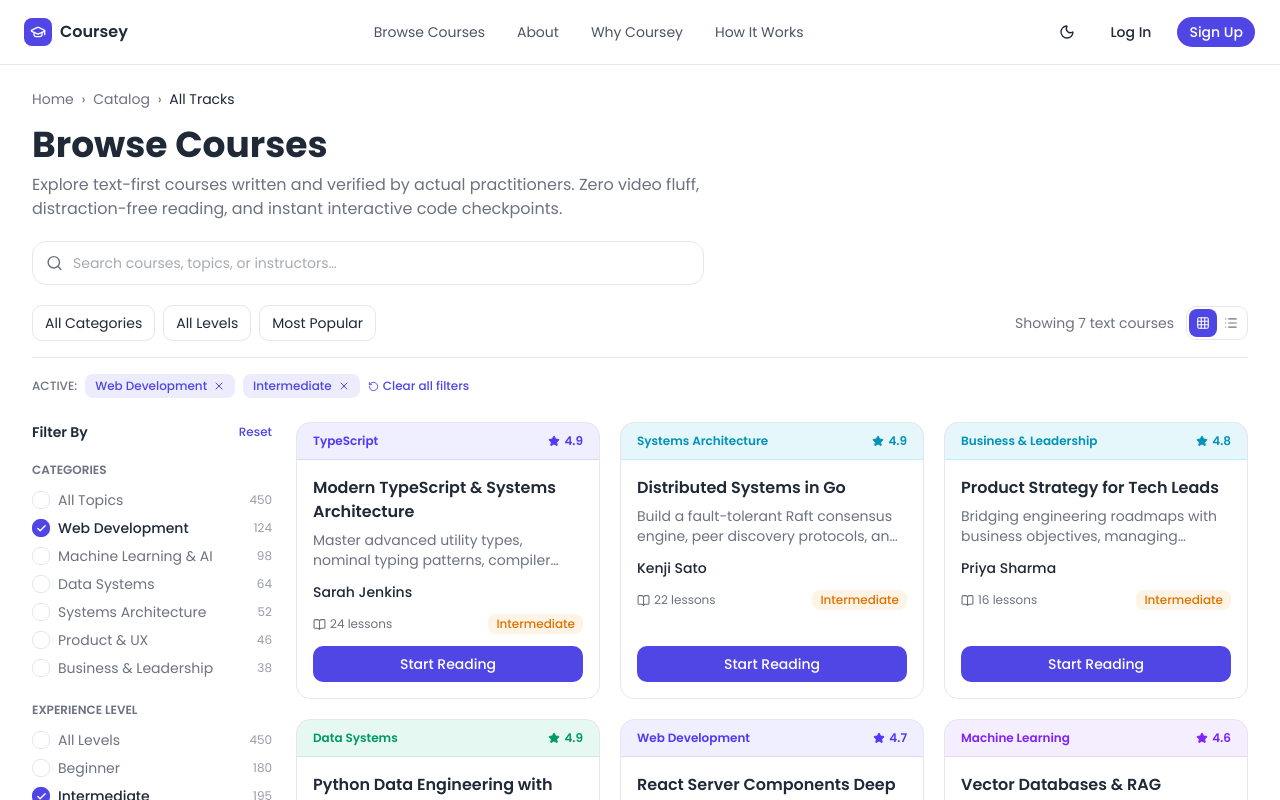
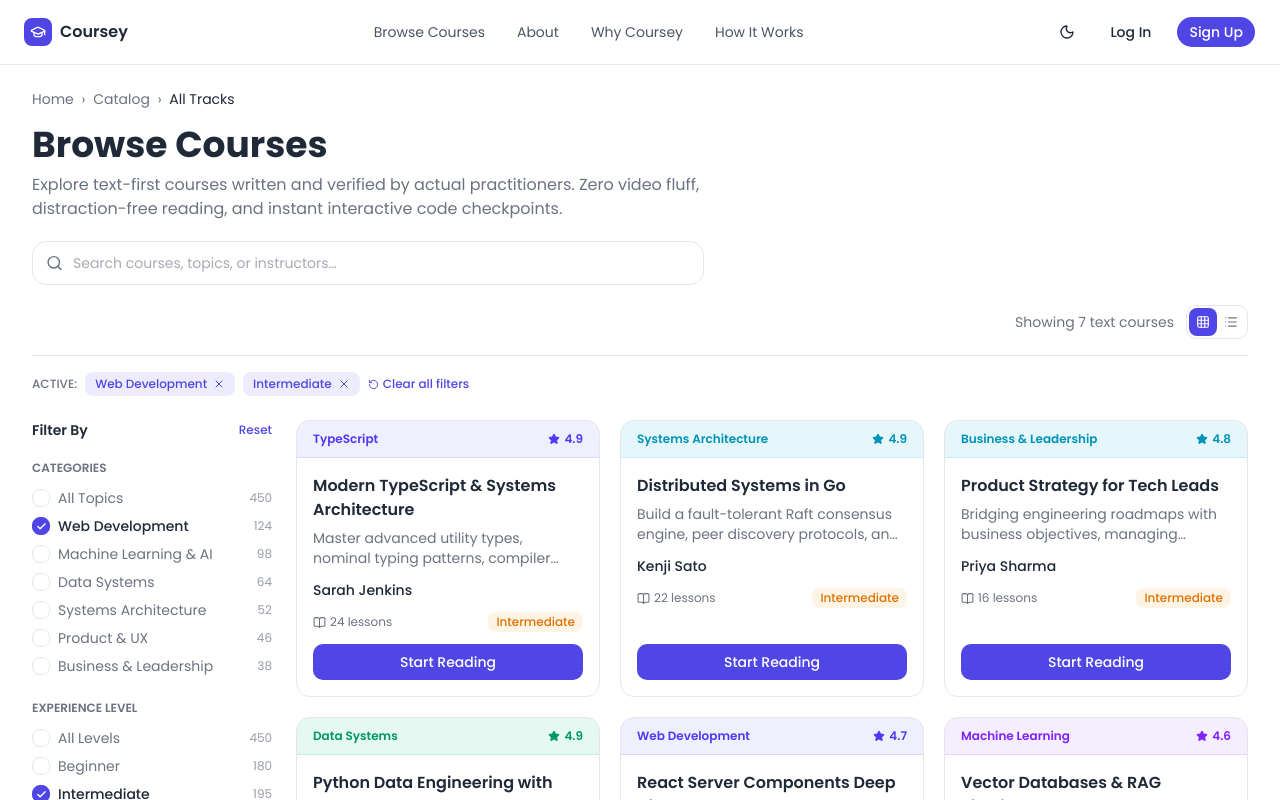
Before and after one commit to hammadgul-dev/coursey, a Next.js app: page /courses in a window 1280 px wide. Shown: the top 800 px of the page. Built offline with nearby package versions, Linux system fonts and the light colour scheme.

Commit message:
removed redundant filter buttons row from search bar

```diff
--- a/src/app/(main)/courses/_components/SearchBar.tsx
+++ b/src/app/(main)/courses/_components/SearchBar.tsx
@@ -23,17 +23,7 @@ export default function SearchBar({
         />
       </div>
 
-      <div className="mb-4 flex flex-wrap items-center justify-between gap-3 border-b border-border pb-4">
-        <div className="flex flex-wrap items-center gap-2">
-          {["All Categories", "All Levels", "Most Popular"].map((l) => (
-            <button
-              key={l}
-              className="flex h-9 cursor-pointer items-center gap-1.5 rounded-lg border border-border bg-card px-3 text-sm transition-colors duration-200 hover:border-[#4F46E5]/50"
-            >
-              {l}
-            </button>
-          ))}
-        </div>
+      <div className="mb-4 flex flex-wrap items-center justify-end gap-3 border-b border-border pb-4">
         <div className="flex items-center gap-3">
           <span className="text-sm text-muted-foreground">
             Showing {count} text courses
```
